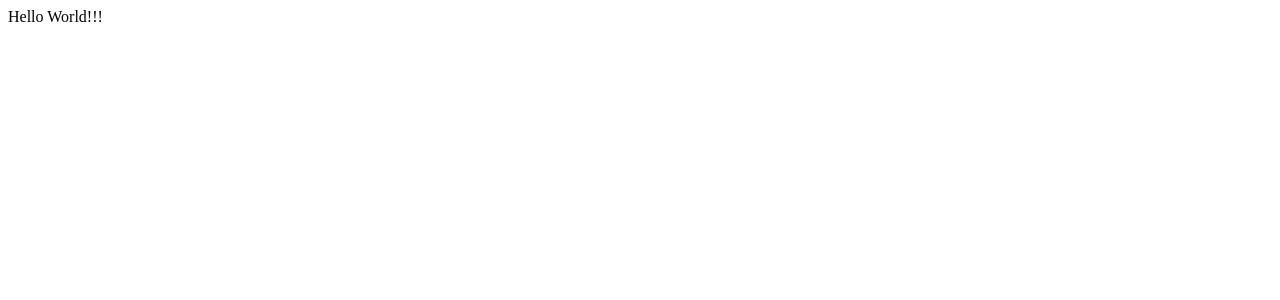
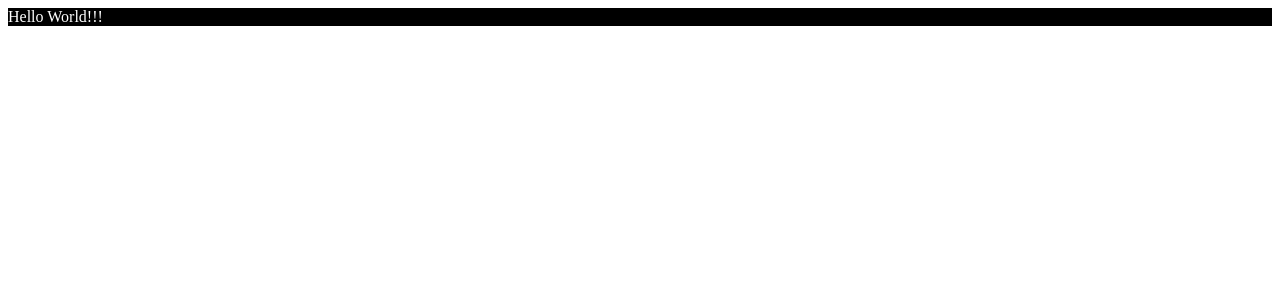
Before and after one commit to andrebot/BalancoConta, a React app: page / in a window 1280 px wide. Shown: the top 300 px of the page. Built offline with nearby package versions, Linux system fonts and the light colour scheme.

Commit message:
Processing CSS now

```diff
--- a/package.json
+++ b/package.json
@@ -29,6 +29,8 @@
     "@babel/preset-react": "^7.13.13",
     "babel-loader": "^8.2.2",
     "copy-webpack-plugin": "^8.1.1",
+    "css-loader": "^5.2.1",
+    "style-loader": "^2.0.0",
     "stylus": "^0.54.8",
     "stylus-loader": "^5.0.0",
     "webpack": "^5.31.0",
--- a/src/client/pages/login.jsx
+++ b/src/client/pages/login.jsx
@@ -1,8 +1,9 @@
 import React from 'react';
+import './login.styl';
 
 const page = () => {
   return (
-    <div>Hello World!!!</div>
+    <div className="test">Hello World!!!</div>
   );
 };
 
--- /dev/null
+++ b/src/client/pages/login.styl
@@ -0,0 +1,3 @@
+.test
+  background-color black
+  color white
--- a/webpack.config.js
+++ b/webpack.config.js
@@ -22,7 +22,7 @@ module.exports = {
       }
     }, {
       test: /\.styl$/,
-      loader: 'stylus-loader',
+      use: ['style-loader', 'css-loader', 'stylus-loader'],
     }]
   },
   optimization: {
```
Also changed, not shown: 1 other file (tests, documents, lock files or other folders).
